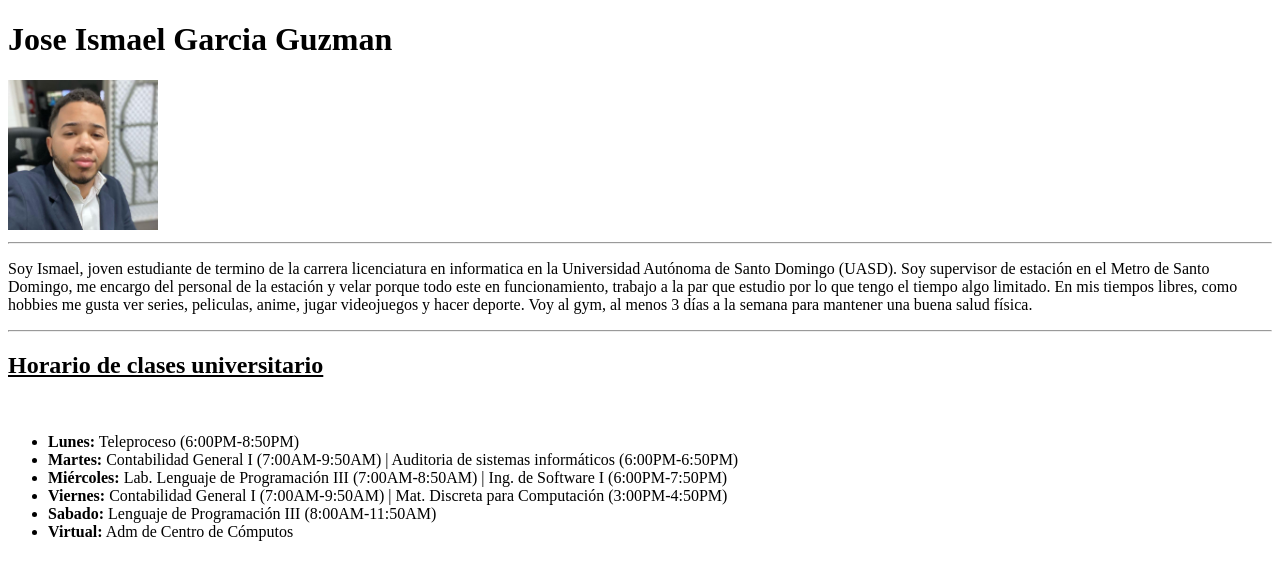
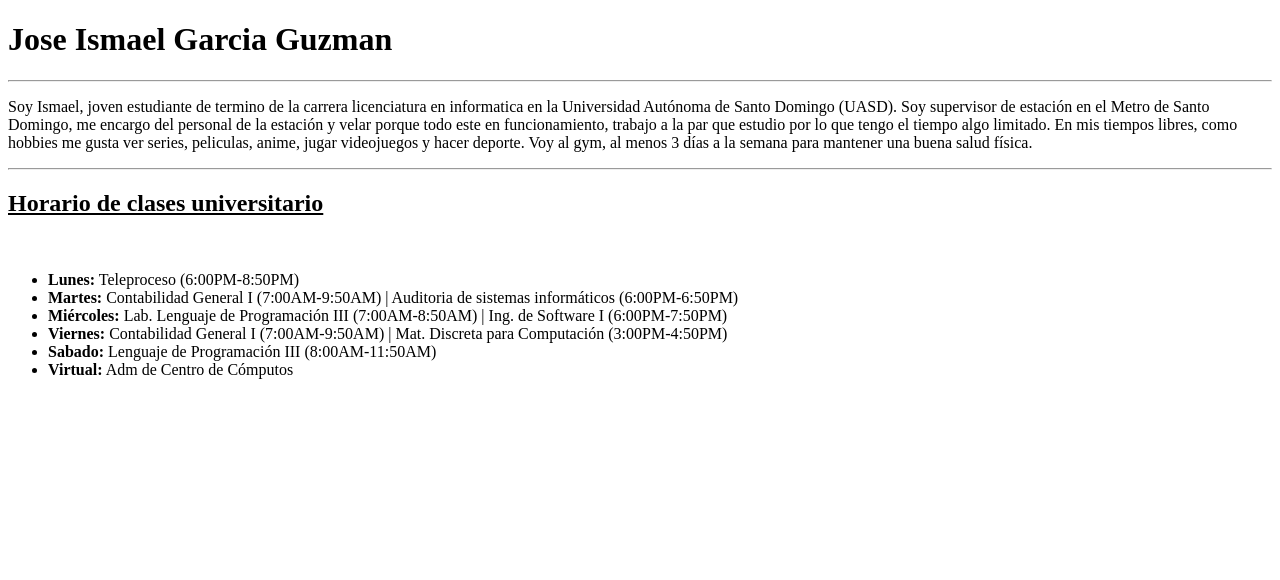
Before and after one commit to Ismael-GG/mi-pagina, a plain HTML site: page index.html in a window 1280 px wide. Drawn offline with Linux system fonts and the light colour scheme.

Commit message:
Format HTML document and remove unnecessary elements

```diff
--- a/index.html
+++ b/index.html
@@ -7,7 +7,6 @@
 </head>
 <body>
     <h1>Jose Ismael Garcia Guzman</h1>
-	<img src="https://github.com/Ismael-GG/mi-pagina/blob/main/Profile.png" width="150" height="150">
 	<hr>
     <p>Soy Ismael, joven estudiante de termino de la carrera licenciatura en informatica en la Universidad Autónoma de Santo Domingo (UASD). Soy supervisor de estación en el Metro de Santo Domingo, me encargo del personal de la estación y velar porque todo este en funcionamiento, trabajo a la par que estudio por lo que tengo el tiempo algo limitado. En mis tiempos libres, como hobbies me gusta ver series, peliculas, anime, jugar videojuegos y hacer deporte. Voy al gym, al menos 3 días a la semana para mantener una buena salud física.</p>
 <hr>
```
